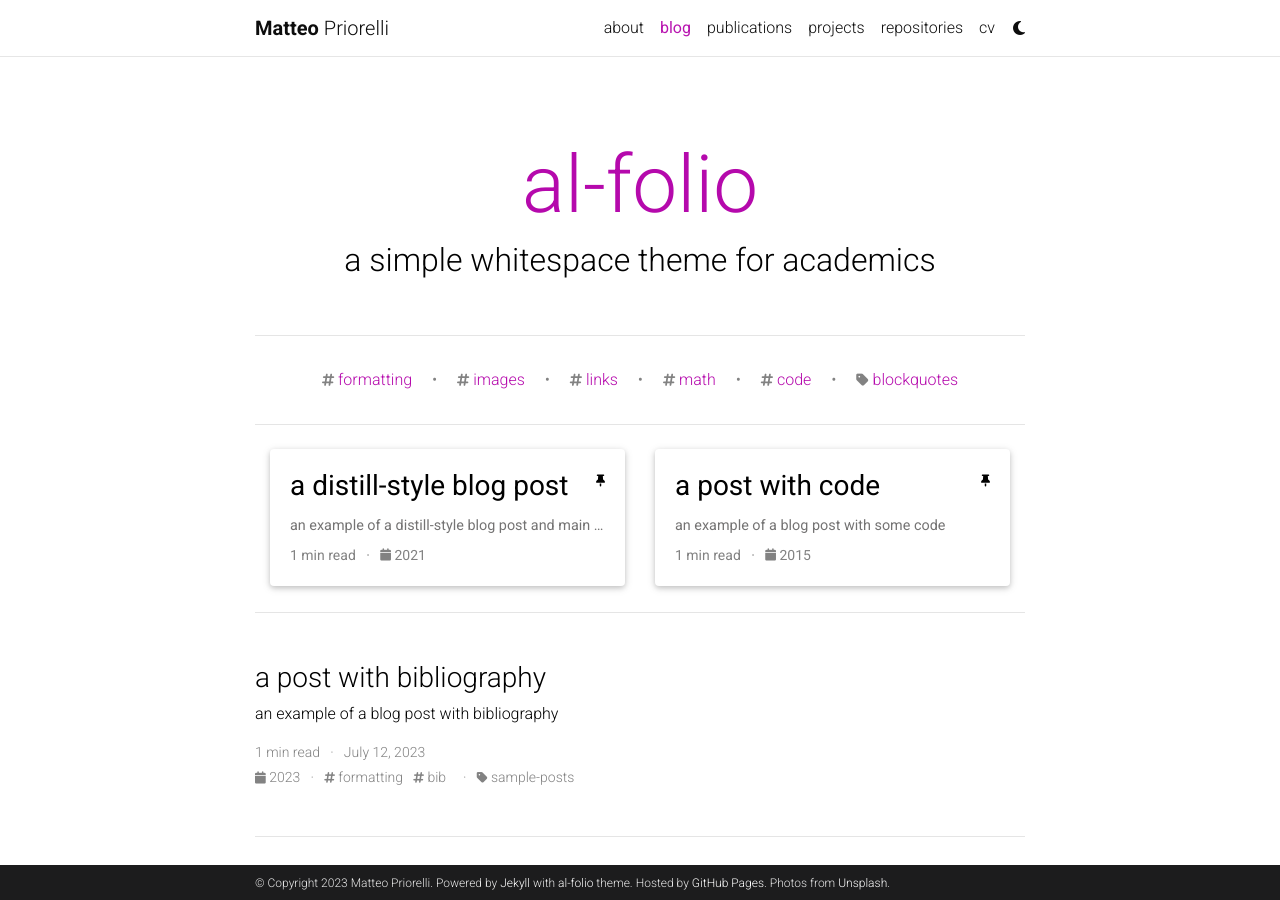
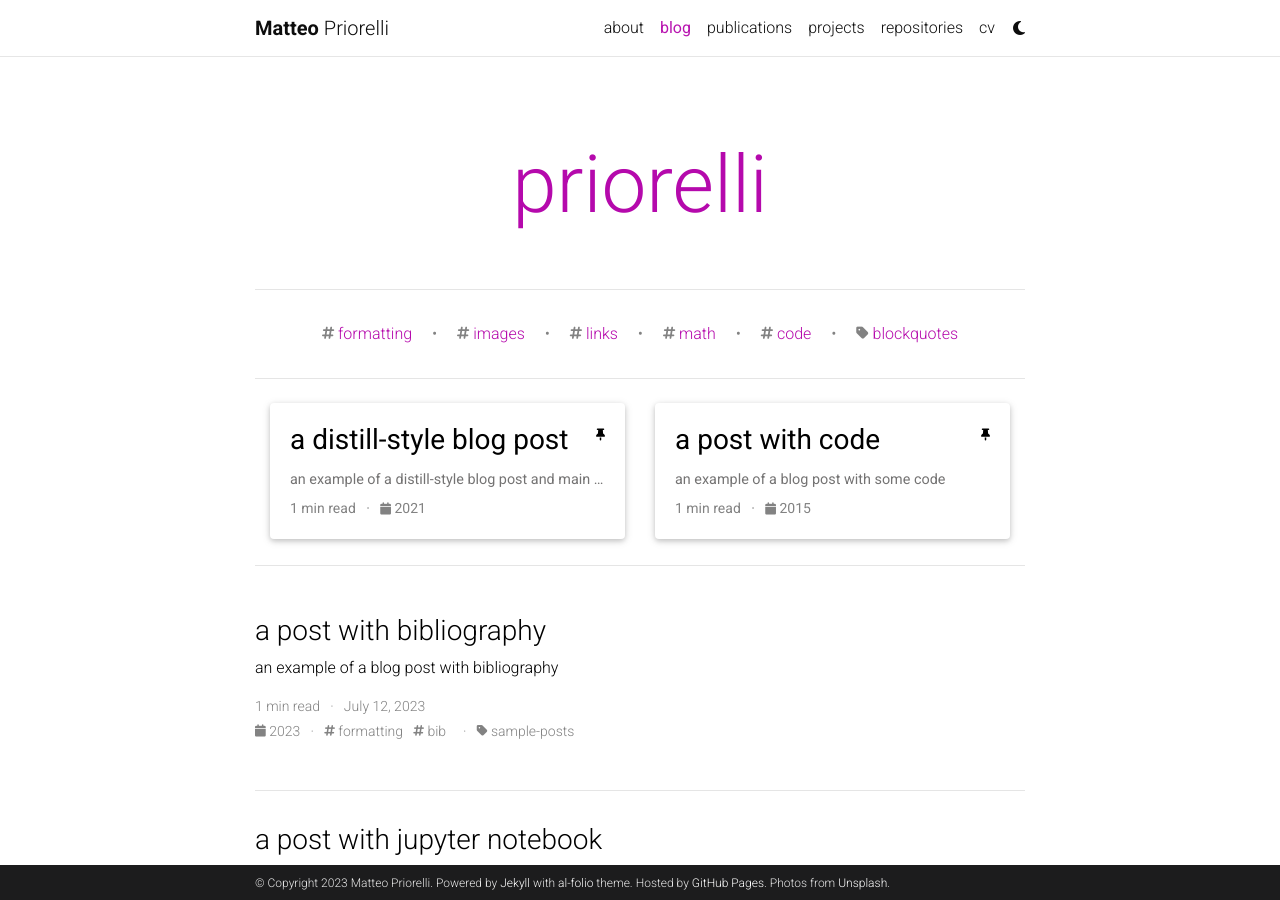
Before and after one commit to priorelli/priorelli.github.io, a Jekyll site: the page built from blog/index.html, in a window 1280 px wide and 900 px high. Built offline with Jekyll 4.4.1, drawn with Linux system fonts in a browser that asks for light colours; full-size pictures stand in for the smaller copies a plugin makes; the list of posts is cut into pages by our own code; comment, search, counter and statistics services are not loaded; a style sheet for code colours, icons or effects is not loaded.

```diff
--- a/_config.yml
+++ b/_config.yml
@@ -67,13 +67,13 @@
 # Social integration
 # -----------------------------------------------------------------------------
 
-github_username: # your GitHub user name
+github_username: priorelli # your GitHub user name
 gitlab_username: # your GitLab user name
 x_username: # your X handle
 mastodon_username: # your mastodon instance+username in the format instance.tld/@username
 linkedin_username: # your LinkedIn user name
 telegram_username: # your Telegram user name
-scholar_userid: # your Google Scholar ID
+scholar_userid: WYVVjBEAAAAJ # your Google Scholar ID
 semanticscholar_id: # your Semantic Scholar ID
 whatsapp_number: # your WhatsApp number (full phone number in international format. Omit any zeroes, brackets, or dashes when adding the phone number in international format.)
 orcid_id: # your ORCID ID
@@ -103,8 +103,7 @@
 zotero_username: # your zotero username
 wechat_qr: # filename of your wechat qr-code saved as an image (e.g., wechat-qr.png if saved to assets/img/wechat-qr.png)
 
-contact_note: >
-  You can even add a little note about which of these is the best way to reach you.
+contact_note: # You can even add a little note about which of these is the best way to reach you.
 
 # -----------------------------------------------------------------------------
 # Analytics and search engine verification
@@ -120,9 +119,9 @@
 # Blog
 # -----------------------------------------------------------------------------
 
-blog_name: al-folio # blog_name will be displayed in your blog page
+blog_name: priorelli # blog_name will be displayed in your blog page
 blog_nav_title: blog # your blog must have a title for it to be displayed in the nav bar
-blog_description: a simple whitespace theme for academics
+blog_description:
 permalink: /blog/:year/:title/
 
 # Pagination
@@ -148,15 +147,15 @@
   lang: en
 
 # Disqus comments (DEPRECATED)
-disqus_shortname: al-folio # put your disqus shortname
+disqus_shortname: # put your disqus shortname
 # https://help.disqus.com/en/articles/1717111-what-s-a-shortname
 
 # External sources.
 # If you have blog posts published on medium.com or other external sources,
 # you can display them in your blog by adding a link to the RSS feed.
 external_sources:
-  - name: medium.com
-    rss_url: https://medium.com/@al-folio/feed
+  - name: # medium.com
+    rss_url: # https://medium.com/@al-folio/feed
 
 # -----------------------------------------------------------------------------
 # Collections
@@ -272,8 +271,8 @@
 
 scholar:
 
-  last_name: [Einstein]
-  first_name: [Albert, A.]
+  last_name: [Priorelli]
+  first_name: [Matteo, M.]
 
   style: apa
   locale: en
@@ -295,7 +294,7 @@
 
   query: "@*"
   group_by: year
-  group_order: descending
+  group_order: ascending
 
 # Display different badges withs stats for your publications
 enable_publication_badges:
```
